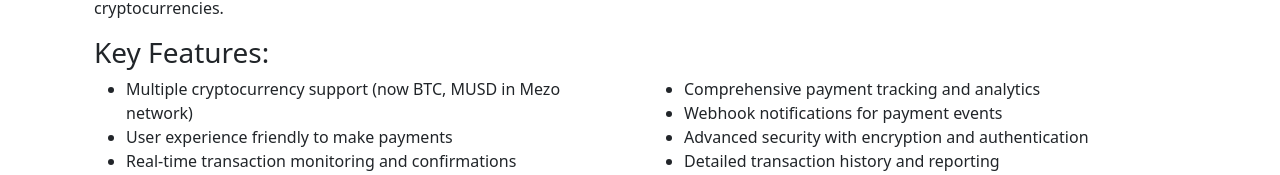
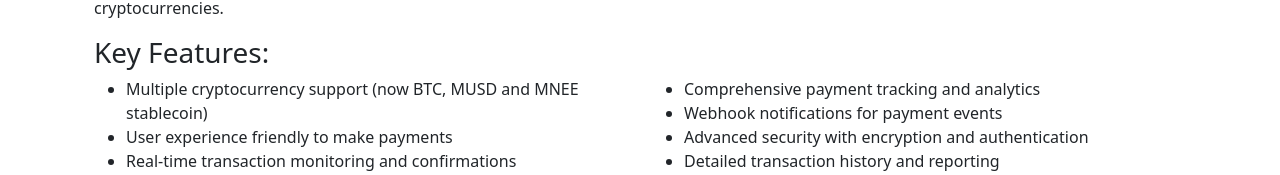
Before and after one commit to KyroPayments/kyroweb, a React (Create React App) app: page / in a window 1280 px wide. Shown: the part 486-661 px from the top of the page. Built offline with nearby package versions, Linux system fonts and the light colour scheme; no server answers.

Commit message:
Update index

```diff
--- a/src/components/Home.js
+++ b/src/components/Home.js
@@ -38,7 +38,7 @@
             <Row>
               <Col md={6}>
                 <ul className="text-start">
-                  <li>Multiple cryptocurrency support (now BTC, MUSD in Mezo network)</li>
+                  <li>Multiple cryptocurrency support (now BTC, MUSD and MNEE stablecoin)</li>
                   <li>User experience friendly to make payments</li>
                   <li>Real-time transaction monitoring and confirmations</li>
                   <li>Easy integration with existing systems via REST API</li>
```
